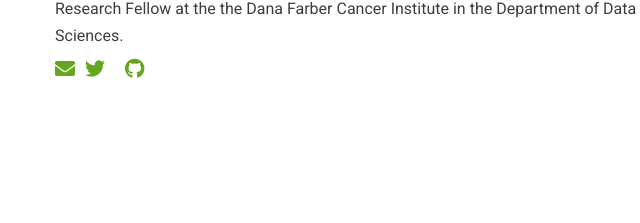
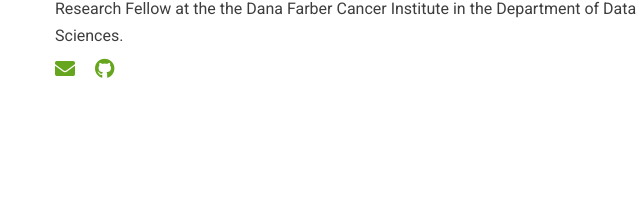
Before and after one commit to beangoben/beangoben.github.io, a plain HTML site: page talk/example/index.html in a window 1280 px wide. Shown: the part 1438-1661 px from the top of the page, 305-945 px from the left. Drawn offline with nearby package versions, Linux system fonts and the light colour scheme; some packages are replaced by stand-ins of ours; some icons are missing.

Commit message:
rebuilding site Thu Mar 21 20:22:08 EDT 2019

```diff
--- a/talk/example/index.html
+++ b/talk/example/index.html
@@ -785,23 +785,6 @@
 
 
 
-
-
-      <li>
-        <a itemprop="sameAs" href="https://twitter.com/beangoben" target="_blank" rel="noopener">
-          <i class="fab fa-twitter"></i>
-        </a>
-      </li>
-
-
-
-
-
-
-
-
-
-
       <li>
         <a itemprop="sameAs" href="https://scholar.google.com/citations?user=-91dFcMAAAAJ" target="_blank" rel="noopener">
           <i class="ai ai-google-scholar"></i>
```
Also changed, not shown: authors/admin/index.html (+0 -17 lines), index.html (+0 -17 lines), post/getting-started/index.html (+0 -17 lines), project/external-project/index.html (+0 -17 lines), project/internal-project/index.html (+0 -17 lines).
